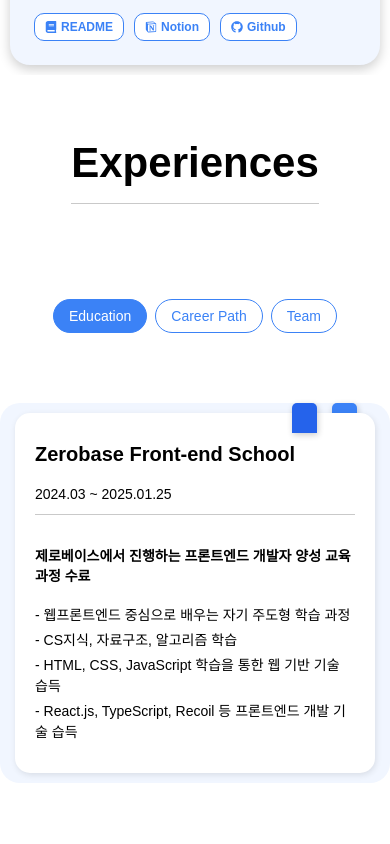
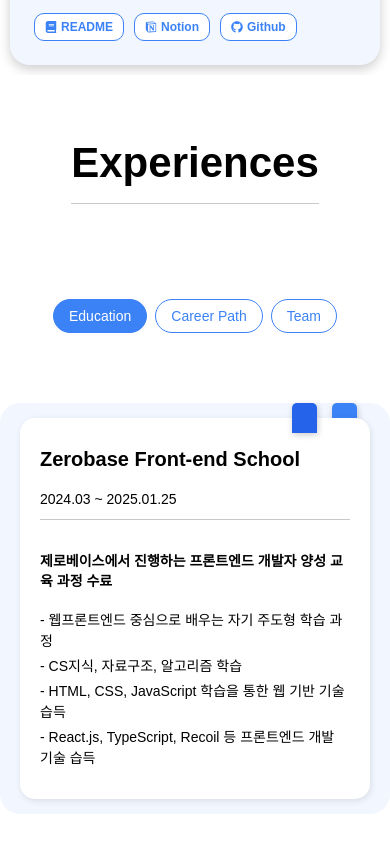
Before and after one commit to wlals4264/bluemin-portfolio, a Next.js app: page / in a window 390 px wide. Shown: the part 2422-3266 px from the top of the page. Before the commit the page ends 3235 px from the top, so only its background shows below. Built offline with nearby package versions, Linux system fonts and the light colour scheme; a web font is replaced by a local one.

Commit message:
Refactor: 경험 섹션 padding값 수정

```diff
--- a/src/styles/components/Experiences.scss
+++ b/src/styles/components/Experiences.scss
@@ -230,7 +230,7 @@
 
       .experiences-content-box {
         .experience-list {
-          padding: 10px 15px;
+          padding: 15px 20px;
 
           .experiences-index-tags {
             top: 0px;
```
